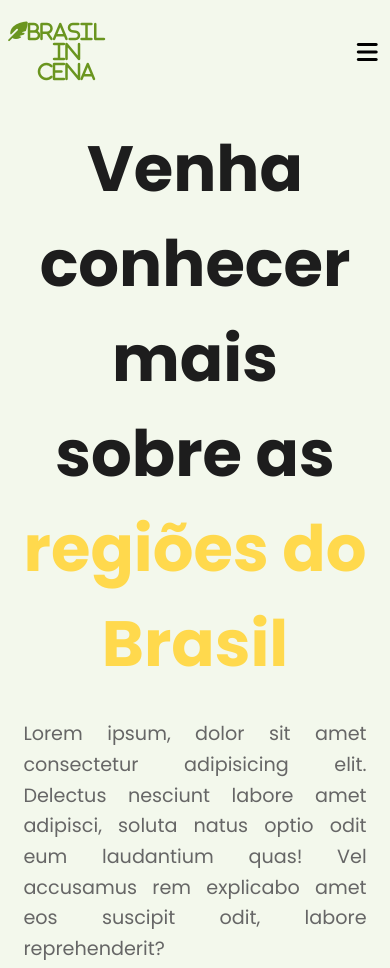
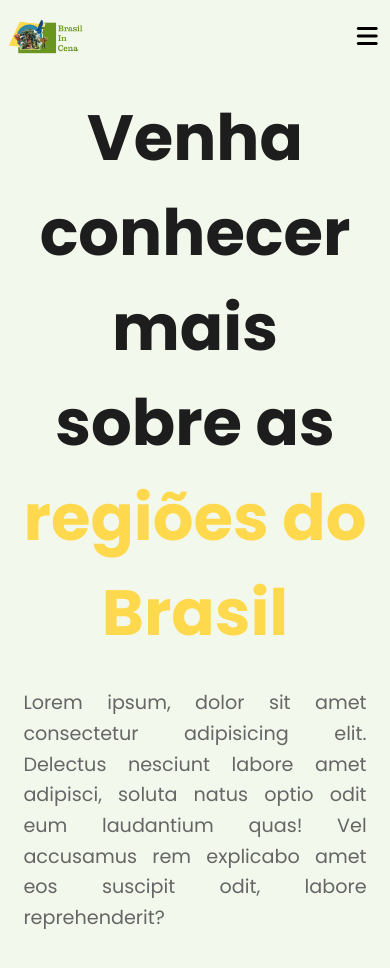
Before and after one commit to aaaaaaaaana/site, a plain HTML site: page index.html in a window 390 px wide. Shown: the top 968 px of the page. Drawn offline with nearby package versions, Linux system fonts and the light colour scheme.

Commit message:
mais ainda

```diff
--- a/index.html
+++ b/index.html
@@ -22,7 +22,8 @@
 <body>
     <header>
         <nav id="navbar">
-            <i class="fa-solid fa-feather-pointed" id="nav_logo"> Brasil in Cena</i>
+            <img src="src/assets/styles/img/logoo.png" alt="Brasil In Cena" id="nav_logo">
+
             <ul id="nav_list">
                 <li class="nav-item active">
                     <a href="index.html">Ínicio</a>
--- a/src/assets/styles/css/header.css
+++ b/src/assets/styles/css/header.css
@@ -2,7 +2,7 @@
 
 header {
     width: 100%;
-    padding: 22px 2%;
+    padding: 19px 2%;
     position: sticky;
     top: 0;
     background-color: var(--color-primary-1);
@@ -18,7 +18,8 @@ header {
 
 #nav_logo {
     display: flex;
-    font-size: 20px;
+    width: 7%;
+    height: 7%;
     color: var(--color-primary-4);
 }
 
@@ -91,6 +92,12 @@ header {
         display: none;
     }
 
+    #nav_logo{
+        width: 20%;
+        height: 20%;
+    }
+
+
     #mobile_btn {
         display: block;
         border: none;
```
Also changed, not shown: src/assets/styles/img/logo.jpg (deleted), src/assets/styles/img/logo.png (added), src/assets/styles/img/logoo.png (added).
